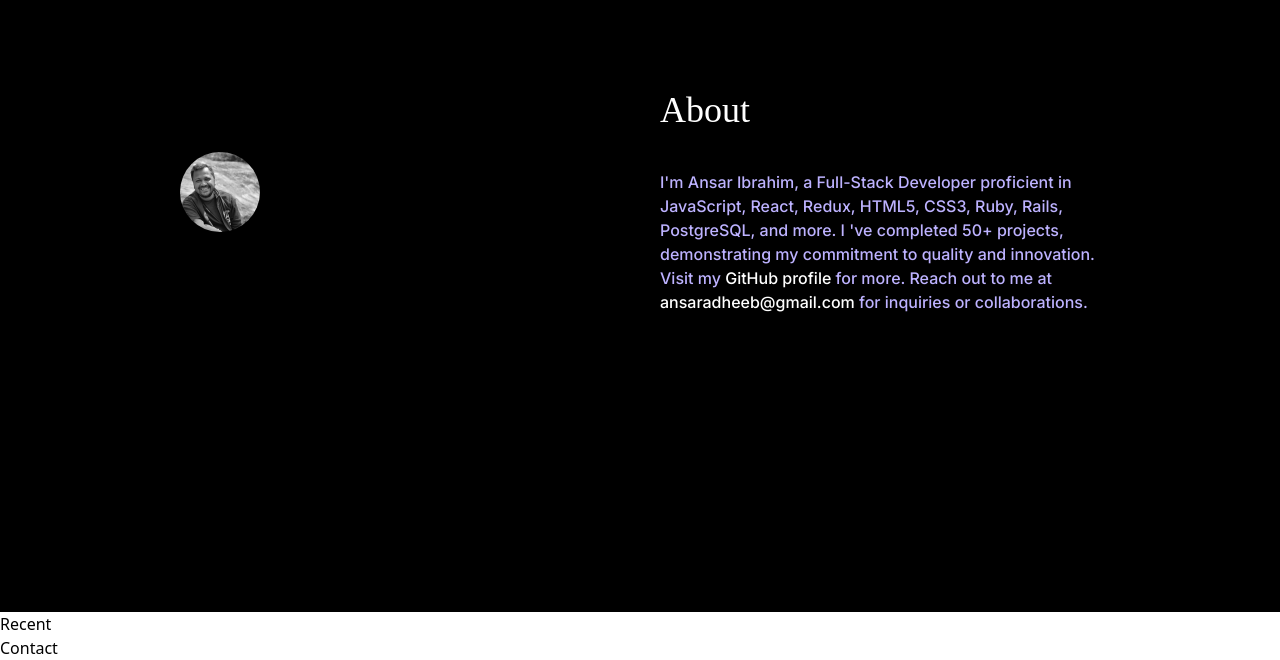
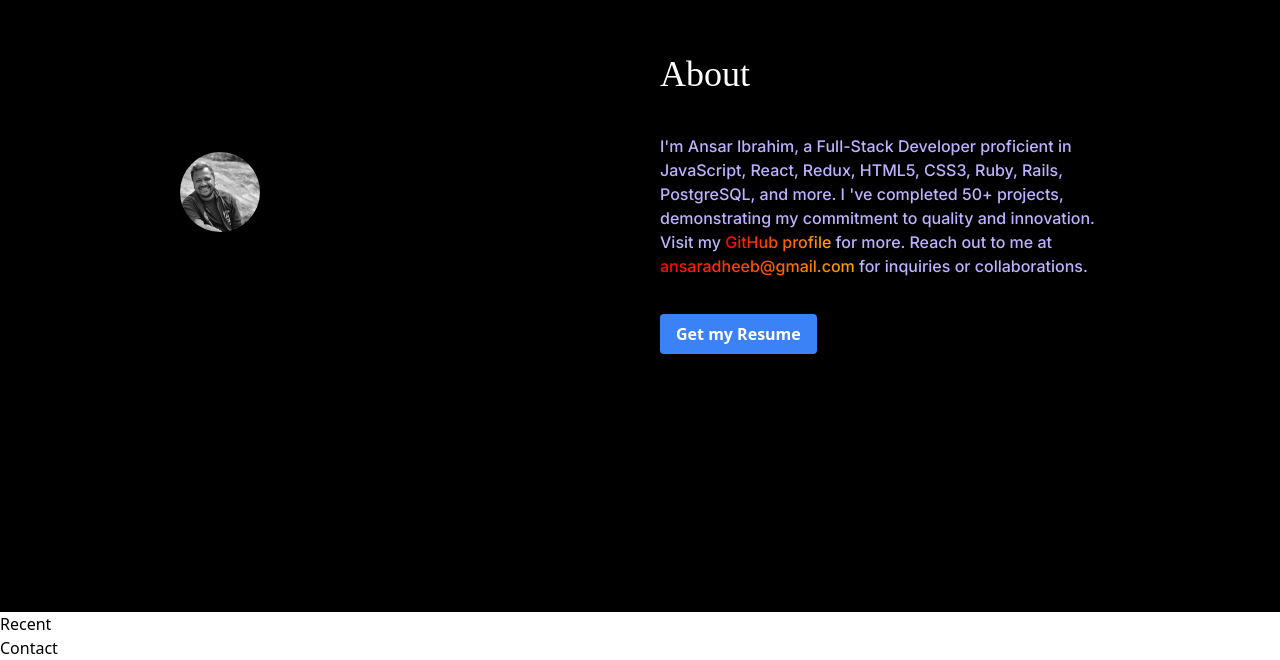
Before and after one commit to AnsarIbrahim/Ansar-Portfolio, a React (Create React App) app: page / in a window 1280 px wide. Shown: the part 988-1648 px from the top of the page. Built offline with nearby package versions, Linux system fonts and the light colour scheme; a web font is replaced by a local one.

Commit message:
Add About Section with Resume

```diff
--- a/src/CSS/styles.css
+++ b/src/CSS/styles.css
@@ -14,3 +14,9 @@
 .about {
   color: #bdb2ff;
 }
+
+.gradient-text {
+  background: -webkit-linear-gradient(left, red, orange);
+  -webkit-background-clip: text;
+  -webkit-text-fill-color: transparent;
+}
--- a/src/components/About/About.jsx
+++ b/src/components/About/About.jsx
@@ -3,6 +3,7 @@ import { motion, useAnimation } from 'framer-motion';
 import { useInView } from 'react-intersection-observer';
 import img from '../../assests/Ansar.jpg';
 import '../../CSS/styles.css';
+import resume from '../../assests/Ansar-Resume.pdf';
 
 const About = () => {
   const controlsImg = useAnimation();
@@ -59,19 +60,37 @@ const About = () => {
             href="https://github.com/AnsarIbrahim"
             target="_blank"
             rel="noopener noreferrer"
-            className="text-white"
+            className="gradient-text text-white"
           >
             GitHub profile
           </a>
           {' '}
           for more. Reach out to me at
           {' '}
-          <a href="mailto:ansaradheeb@gmail.com" className="text-white">
+          <a
+            href="mailto:ansaradheeb@gmail.com"
+            className="gradient-text text-white"
+          >
             ansaradheeb@gmail.com
             {' '}
           </a>
           for inquiries or collaborations.
         </p>
+        <div className="my-4">
+          <button
+            type="button"
+            className="rounded bg-blue-500 px-4 py-2 font-bold text-white hover:bg-blue-700"
+          >
+            <a
+              href={resume}
+              className="text-white no-underline"
+              target="_blank"
+              rel="noopener noreferrer"
+            >
+              Get my Resume
+            </a>
+          </button>
+        </div>
       </motion.div>
     </div>
   );
```
Also changed, not shown: 1 other file (tests, documents, lock files or other folders).
